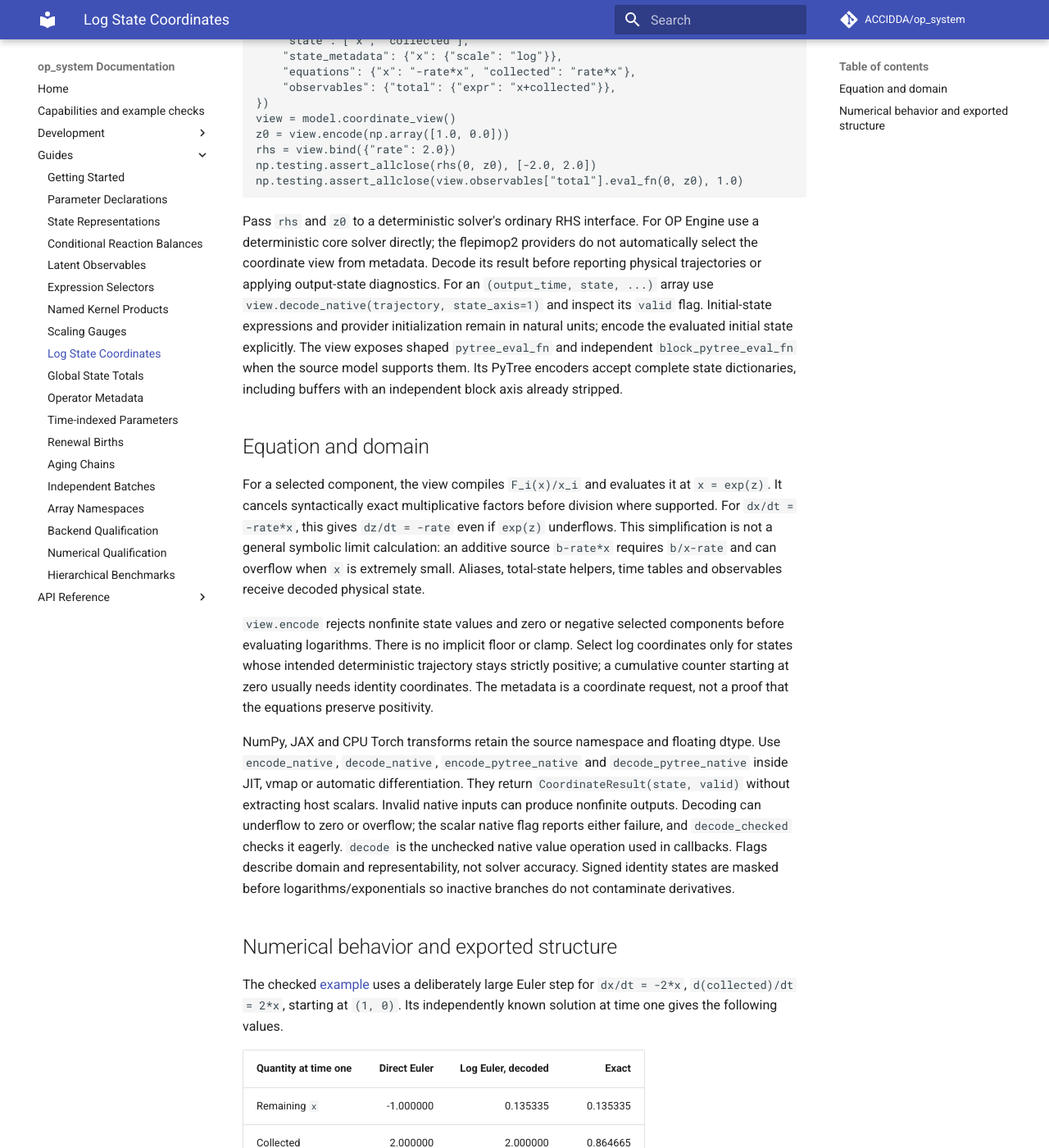
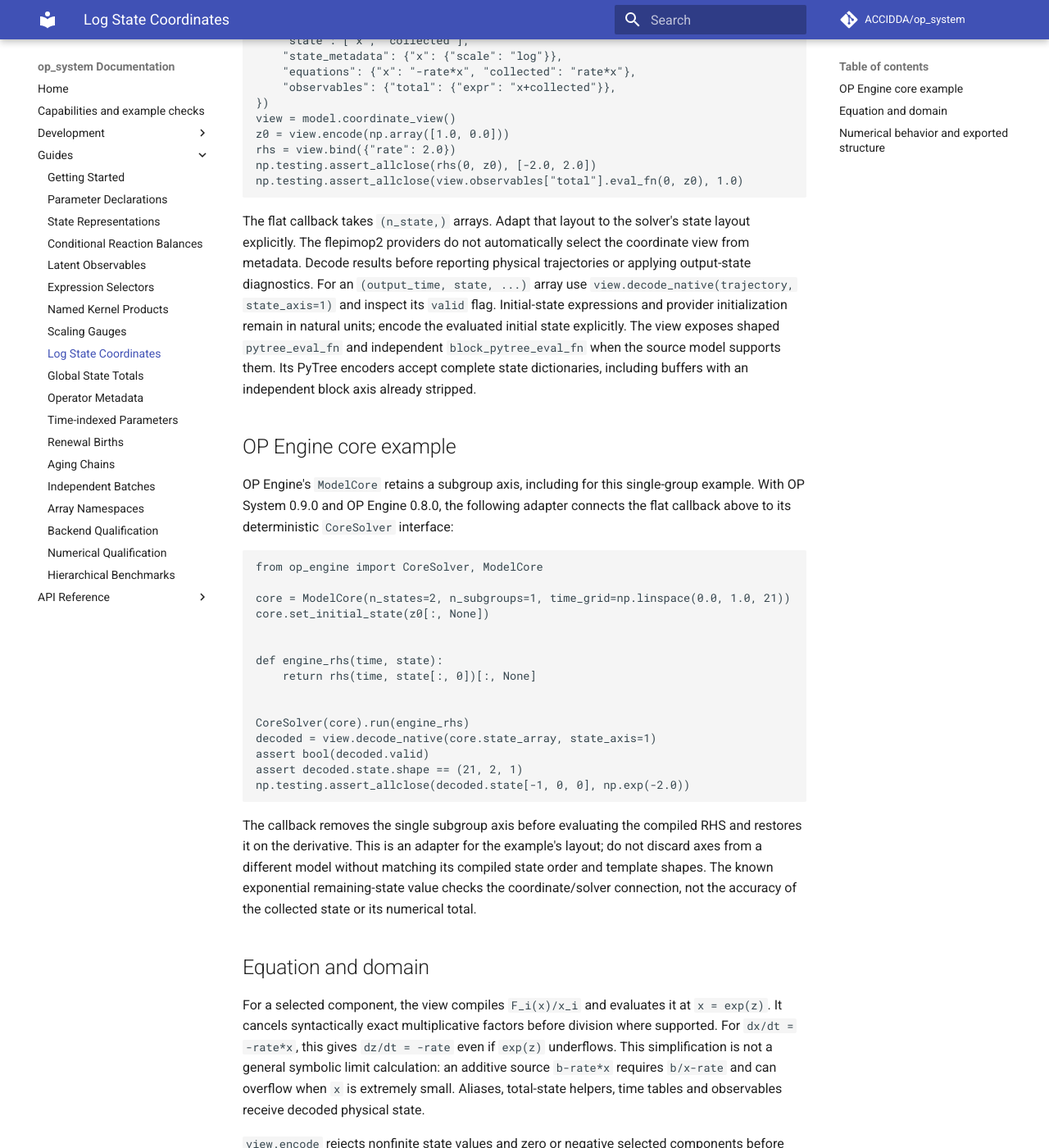
Before and after one commit to ACCIDDA/op_system, an MkDocs documentation site: the page built from docs/guides/log-state-coordinates.md, in a window 1280 px wide and 1400 px high, scrolled down 549 px. Shown: the whole window at 82% size. Built offline with MkDocs 1.6.1 and Material for MkDocs 9.7.7, drawn with Linux system fonts in a browser that asks for light colours; comment, search, counter and statistics services are not loaded; the version menu is left out.

Commit message:
docs: show the OP Engine coordinate-view shape adapter (#322)
Co-authored-by: Copilot <223556219+Copilot@users.noreply.github.com>

````diff
--- a/docs/guides/log-state-coordinates.md
+++ b/docs/guides/log-state-coordinates.md
@@ -33,10 +33,10 @@ np.testing.assert_allclose(rhs(0, z0), [-2.0, 2.0])
 np.testing.assert_allclose(view.observables["total"].eval_fn(0, z0), 1.0)
 ```
 
-Pass `rhs` and `z0` to a deterministic solver's ordinary RHS interface. For OP
-Engine use a deterministic core solver directly; the flepimop2 providers do not
-automatically select the coordinate view from metadata. Decode its result
-before reporting physical trajectories or applying output-state diagnostics.
+The flat callback takes `(n_state,)` arrays. Adapt that layout to the solver's
+state layout explicitly. The flepimop2 providers do not automatically select the
+coordinate view from metadata. Decode results before reporting physical
+trajectories or applying output-state diagnostics.
 For an `(output_time, state, ...)` array use
 `view.decode_native(trajectory, state_axis=1)` and inspect its `valid` flag.
 Initial-state expressions and provider initialization remain in natural units;
@@ -44,6 +44,37 @@ encode the evaluated initial state explicitly. The view exposes shaped
 `pytree_eval_fn` and independent `block_pytree_eval_fn` when the source model
 supports them. Its PyTree encoders accept complete state dictionaries, including
 buffers with an independent block axis already stripped.
+
+## OP Engine core example
+
+OP Engine's `ModelCore` retains a subgroup axis, including for this single-group
+example. With OP System 0.9.0 and OP Engine 0.8.0, the following adapter connects
+the flat callback above to its deterministic `CoreSolver` interface:
+
+```python
+from op_engine import CoreSolver, ModelCore
+
+core = ModelCore(n_states=2, n_subgroups=1, time_grid=np.linspace(0.0, 1.0, 21))
+core.set_initial_state(z0[:, None])
+
+
+def engine_rhs(time, state):
+    return rhs(time, state[:, 0])[:, None]
+
+
+CoreSolver(core).run(engine_rhs)
+decoded = view.decode_native(core.state_array, state_axis=1)
+assert bool(decoded.valid)
+assert decoded.state.shape == (21, 2, 1)
+np.testing.assert_allclose(decoded.state[-1, 0, 0], np.exp(-2.0))
+```
+
+The callback removes the single subgroup axis before evaluating the compiled
+RHS and restores it on the derivative. This is an adapter for the example's layout;
+do not discard axes from a different model without matching its compiled
+state order and template shapes. The known exponential remaining-state value
+checks the coordinate/solver connection, not the accuracy of the collected
+state or its numerical total.
 
 ## Equation and domain
 
````
Also changed, not shown: CHANGELOG.md (+6 -0 lines).
